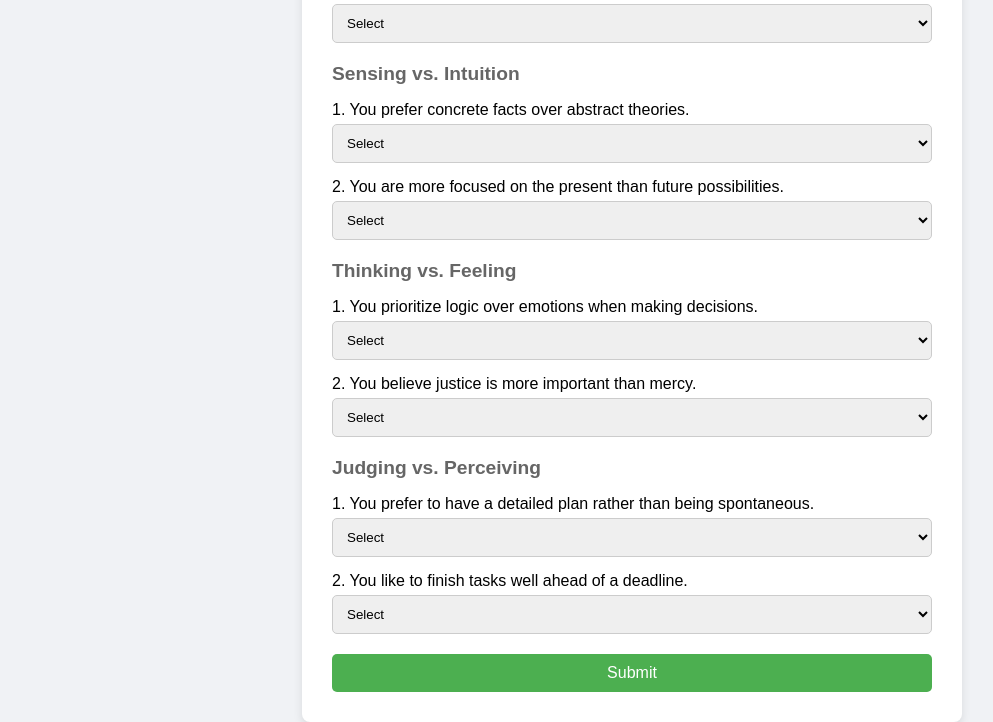
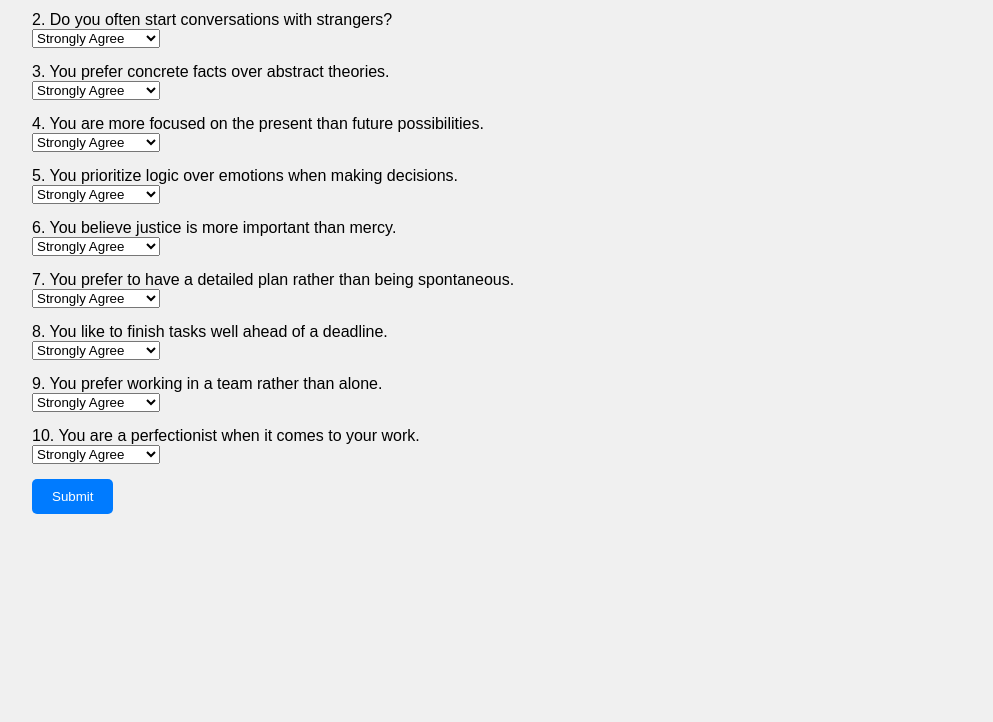
Before and after one commit to mgquiroz/AI_Suggest, a plain HTML site: page index.html in a window 1280 px wide. Shown: the part 161-883 px from the top of the page, without its empty margins (8-1001 px from the left). After the commit the page ends 800 px from the top, so only its background shows below. Drawn offline with Linux system fonts and the light colour scheme.

Commit message:
Add files via upload

```diff
--- a/index.html
+++ b/index.html
@@ -3,188 +3,183 @@
 <head>
     <meta charset="UTF-8">
     <meta name="viewport" content="width=device-width, initial-scale=1.0">
-    <link rel="stylesheet" href="styles.css">
-    <title>Personality Music Quiz</title>
-    <script src="my_cpp_program.js"></script>
+    <title>Personality Quiz</title>
+    <style>
+        body {
+            font-family: Arial, sans-serif;
+            margin: 20px;
+            padding: 20px;
+            background-color: #f0f0f0;
+        }
+
+        form {
+            margin-bottom: 20px;
+        }
+
+        .btn {
+            padding: 10px 20px;
+            background-color: #007bff;
+            color: white;
+            border: none;
+            border-radius: 5px;
+            cursor: pointer;
+        }
+
+        .btn:hover {
+            background-color: #0056b3;
+        }
+
+        label, select {
+            display: block;
+            margin-bottom: 15px;
+        }
+    </style>
 </head>
 <body>
-    <div class="container">
-        <h1>16 Personalities Quiz</h1>
+
+    <h1>Personality Quiz</h1>
     <form id="quiz-form">
-
-            <h2>Extraversion vs. Introversion</h2>
-            <label>
-                1. You enjoy socializing with large groups of people.
-                <select name="e1" required>
-                    <option value="">Select</option>
-                    <option value="1">Strongly Agree</option>
-                    <option value="2">Agree</option>
-                    <option value="3">Neutral</option>
-                    <option value="4">Disagree</option>
-                    <option value="5">Strongly Disagree</option>
+        <!-- Questions with dropdowns -->
+        <label>1. Do you enjoy socializing with large groups of people?
+            <select name="q1" required>
+                <option value="Strongly Agree">Strongly Agree</option>
+                <option value="Agree">Agree</option>
+                <option value="Neutral">Neutral</option>
+                <option value="Disagree">Disagree</option>
+                <option value="Strongly Disagree">Strongly Disagree</option>
             </select>
         </label>
-            <label>
-                2. You often start conversations with strangers.
-                <select name="e2" required>
-                    <option value="">Select</option>
-                    <option value="1">Strongly Agree</option>
-                    <option value="2">Agree</option>
-                    <option value="3">Neutral</option>
-                    <option value="4">Disagree</option>
-                    <option value="5">Strongly Disagree</option>
+        <label>2. Do you often start conversations with strangers?
+            <select name="q2" required>
+                <option value="Strongly Agree">Strongly Agree</option>
+                <option value="Agree">Agree</option>
+                <option value="Neutral">Neutral</option>
+                <option value="Disagree">Disagree</option>
+                <option value="Strongly Disagree">Strongly Disagree</option>
+            </select>
+        </label>
+        <label>3. You prefer concrete facts over abstract theories.
+            <select name="q3" required>
+                <option value="Strongly Agree">Strongly Agree</option>
+                <option value="Agree">Agree</option>
+                <option value="Neutral">Neutral</option>
+                <option value="Disagree">Disagree</option>
+                <option value="Strongly Disagree">Strongly Disagree</option>
+            </select>
+        </label>
+        <label>4. You are more focused on the present than future possibilities.
+            <select name="q4" required>
+                <option value="Strongly Agree">Strongly Agree</option>
+                <option value="Agree">Agree</option>
+                <option value="Neutral">Neutral</option>
+                <option value="Disagree">Disagree</option>
+                <option value="Strongly Disagree">Strongly Disagree</option>
+            </select>
+        </label>
+        <label>5. You prioritize logic over emotions when making decisions.
+            <select name="q5" required>
+                <option value="Strongly Agree">Strongly Agree</option>
+                <option value="Agree">Agree</option>
+                <option value="Neutral">Neutral</option>
+                <option value="Disagree">Disagree</option>
+                <option value="Strongly Disagree">Strongly Disagree</option>
+            </select>
+        </label>
+        <label>6. You believe justice is more important than mercy.
+            <select name="q6" required>
+                <option value="Strongly Agree">Strongly Agree</option>
+                <option value="Agree">Agree</option>
+                <option value="Neutral">Neutral</option>
+                <option value="Disagree">Disagree</option>
+                <option value="Strongly Disagree">Strongly Disagree</option>
+            </select>
+        </label>
+        <label>7. You prefer to have a detailed plan rather than being spontaneous.
+            <select name="q7" required>
+                <option value="Strongly Agree">Strongly Agree</option>
+                <option value="Agree">Agree</option>
+                <option value="Neutral">Neutral</option>
+                <option value="Disagree">Disagree</option>
+                <option value="Strongly Disagree">Strongly Disagree</option>
+            </select>
+        </label>
+        <label>8. You like to finish tasks well ahead of a deadline.
+            <select name="q8" required>
+                <option value="Strongly Agree">Strongly Agree</option>
+                <option value="Agree">Agree</option>
+                <option value="Neutral">Neutral</option>
+                <option value="Disagree">Disagree</option>
+                <option value="Strongly Disagree">Strongly Disagree</option>
+            </select>
+        </label>
+        <label>9. You prefer working in a team rather than alone.
+            <select name="q9" required>
+                <option value="Strongly Agree">Strongly Agree</option>
+                <option value="Agree">Agree</option>
+                <option value="Neutral">Neutral</option>
+                <option value="Disagree">Disagree</option>
+                <option value="Strongly Disagree">Strongly Disagree</option>
+            </select>
+        </label>
+        <label>10. You are a perfectionist when it comes to your work.
+            <select name="q10" required>
+                <option value="Strongly Agree">Strongly Agree</option>
+                <option value="Agree">Agree</option>
+                <option value="Neutral">Neutral</option>
+                <option value="Disagree">Disagree</option>
+                <option value="Strongly Disagree">Strongly Disagree</option>
             </select>
         </label>
 
-
-            <h2>Sensing vs. Intuition</h2>
-            <label>
-                1. You prefer concrete facts over abstract theories.
-                <select name="s1" required>
-                    <option value="">Select</option>
-                    <option value="1">Strongly Agree</option>
-                    <option value="2">Agree</option>
-                    <option value="3">Neutral</option>
-                    <option value="4">Disagree</option>
-                    <option value="5">Strongly Disagree</option>
-                </select>
-            </label>
-            <label>
-                2. You are more focused on the present than future possibilities.
-                <select name="s2" required>
-                    <option value="">Select</option>
-                    <option value="1">Strongly Agree</option>
-                    <option value="2">Agree</option>
-                    <option value="3">Neutral</option>
-                    <option value="4">Disagree</option>
-                    <option value="5">Strongly Disagree</option>
-                </select>
-            </label>
-
-
-            <h2>Thinking vs. Feeling</h2>
-            <label>
-                1. You prioritize logic over emotions when making decisions.
-                <select name="t1" required>
-                    <option value="">Select</option>
-                    <option value="1">Strongly Agree</option>
-                    <option value="2">Agree</option>
-                    <option value="3">Neutral</option>
-                    <option value="4">Disagree</option>
-                    <option value="5">Strongly Disagree</option>
-                </select>
-            </label>
-            <label>
-                2. You believe justice is more important than mercy.
-                <select name="t2" required>
-                    <option value="">Select</option>
-                    <option value="1">Strongly Agree</option>
-                    <option value="2">Agree</option>
-                    <option value="3">Neutral</option>
-                    <option value="4">Disagree</option>
-                    <option value="5">Strongly Disagree</option>
-                </select>
-            </label>
-
-
-            <h2>Judging vs. Perceiving</h2>
-            <label>
-                1. You prefer to have a detailed plan rather than being spontaneous.
-                <select name="j1" required>
-                    <option value="">Select</option>
-                    <option value="1">Strongly Agree</option>
-                    <option value="2">Agree</option>
-                    <option value="3">Neutral</option>
-                    <option value="4">Disagree</option>
-                    <option value="5">Strongly Disagree</option>
-                </select>
-            </label>
-            <label>
-                2. You like to finish tasks well ahead of a deadline.
-                <select name="j2" required>
-                    <option value="">Select</option>
-                    <option value="1">Strongly Agree</option>
-                    <option value="2">Agree</option>
-                    <option value="3">Neutral</option>
-                    <option value="4">Disagree</option>
-                    <option value="5">Strongly Disagree</option>
-                </select>
-            </label>
-
-            <button type="submit">Submit</button>
+        <button type="submit" class="btn">Submit</button>
     </form>
-    </div>
-
 
     <script>
-        var Module = {
-            onRuntimeInitialized: function() {
+        document.getElementById('quiz-form').addEventListener('submit', function (event) {
+            event.preventDefault(); // Prevent form submission from refreshing the page
 
-                document.getElementById("quiz-form").addEventListener("submit", function (event) {
-                    event.preventDefault();
+            const formData = new FormData(event.target); // Get form data
+            let results = ''; // Store results as a string
+            const answers = {}; // Store results as an object for localStorage
 
-                    const formData = new FormData(event.target);
-                    let eScore = 0, sScore = 0, tScore = 0, jScore = 0;
-
-
-                    const answerLabels = {
-                        "1": "Strongly Agree",
-                        "2": "Agree",
-                        "3": "Neutral",
-                        "4": "Disagree",
-                        "5": "Strongly Disagree"
+            // Define the questions
+            const questions = {
+                "q1": "1. Do you enjoy socializing with large groups of people?",
+                "q2": "2. Do you often start conversations with strangers?",
+                "q3": "3. You prefer concrete facts over abstract theories.",
+                "q4": "4. You are more focused on the present than future possibilities.",
+                "q5": "5. You prioritize logic over emotions when making decisions.",
+                "q6": "6. You believe justice is more important than mercy.",
+                "q7": "7. You prefer to have a detailed plan rather than being spontaneous.",
+                "q8": "8. You like to finish tasks well ahead of a deadline.",
+                "q9": "9. You prefer working in a team rather than alone.",
+                "q10": "10. You are a perfectionist when it comes to your work."
             };
 
+            // Loop through form data and append each question and answer to results
+            formData.forEach((value, key) => {
+                results += `${questions[key]}: ${value},`; // Store as comma-separated string for output.txt
+                answers[key] = value; // For localStorage
+            });
 
-                    const questions = {
-                        "e1": "You enjoy socializing with large groups of people.",
-                        "e2": "You often start conversations with strangers.",
-                        "s1": "You prefer concrete facts over abstract theories.",
-                        "s2": "You are more focused on the present than future possibilities.",
-                        "t1": "You prioritize logic over emotions when making decisions.",
-                        "t2": "You believe justice is more important than mercy.",
-                        "j1": "You prefer to have a detailed plan rather than being spontaneous.",
-                        "j2": "You like to finish tasks well ahead of a deadline."
-                    };
+            // Save answers to localStorage for result.html
+            localStorage.setItem('quizAnswers', JSON.stringify(answers));
 
-
-                    let quizResults = "";
-
-
-                    for (let [key, value] of formData.entries()) {
-                        const questionText = questions[key];
-                        const answerText = answerLabels[value];
-                        quizResults += `${questionText},${answerText},`;
-                    }
-
-
-                    quizResults = quizResults.slice(0, -1);
-
-                    // Call the C++ function (WebAssembly) to generate AI answers
-                    const aiAnswer = Module._generateAIAnswer(); // Call C++ function (replace _generateAIAnswer with your actual function)
-                    console.log("AI Answer from C++:", aiAnswer);
-
-
-                    quizResults += `,AI Answer:${aiAnswer}`;
-
-
-                    const blob = new Blob([quizResults], { type: 'text/plain' });
+            // Create a downloadable text file (output.txt)
+            const blob = new Blob([results.slice(0, -1)], { type: 'text/plain' }); // Remove trailing comma
             const link = document.createElement('a');
             link.href = URL.createObjectURL(blob);
-                    link.download = 'quiz-results.txt';
+            link.download = 'output.txt';
 
-
+            // Simulate clicking the download link
             document.body.appendChild(link);
             link.click();
             document.body.removeChild(link);
 
+            // Redirect to result.html
+            window.location.href = 'result.html';
+        });
+    </script>
 
-                    setTimeout(() => {
-                        window.location.href = 'result.html';
-                    }, 500);
-                });
-            }
-        };
-    </script>
 </body>
 </html>
```
Also changed, not shown: result.html (+55 -27 lines). Lines whose indentation alone changed are shown as unchanged.
